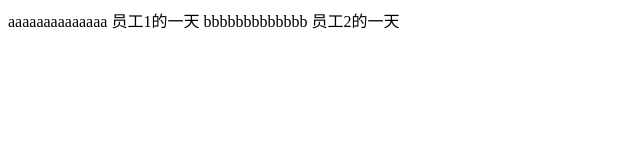
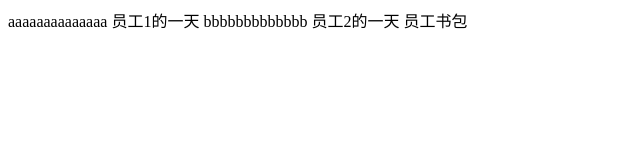
Before and after one commit to HandsomeWangHaobo/myFirstDemo, a plain HTML site: page aaa/index.html in a window 1280 px wide. Shown: the full height of the page, 0-640 px from the left. Drawn offline with Linux system fonts and the light colour scheme.

Commit message:
bug灭了

```diff
--- a/aaa/index.html
+++ b/aaa/index.html
@@ -18,5 +18,8 @@
 	员工1的一天
 	bbbbbbbbbbbbb
 	员工2的一天
+
+  员工书包
+
 </body>
 </html>
```
